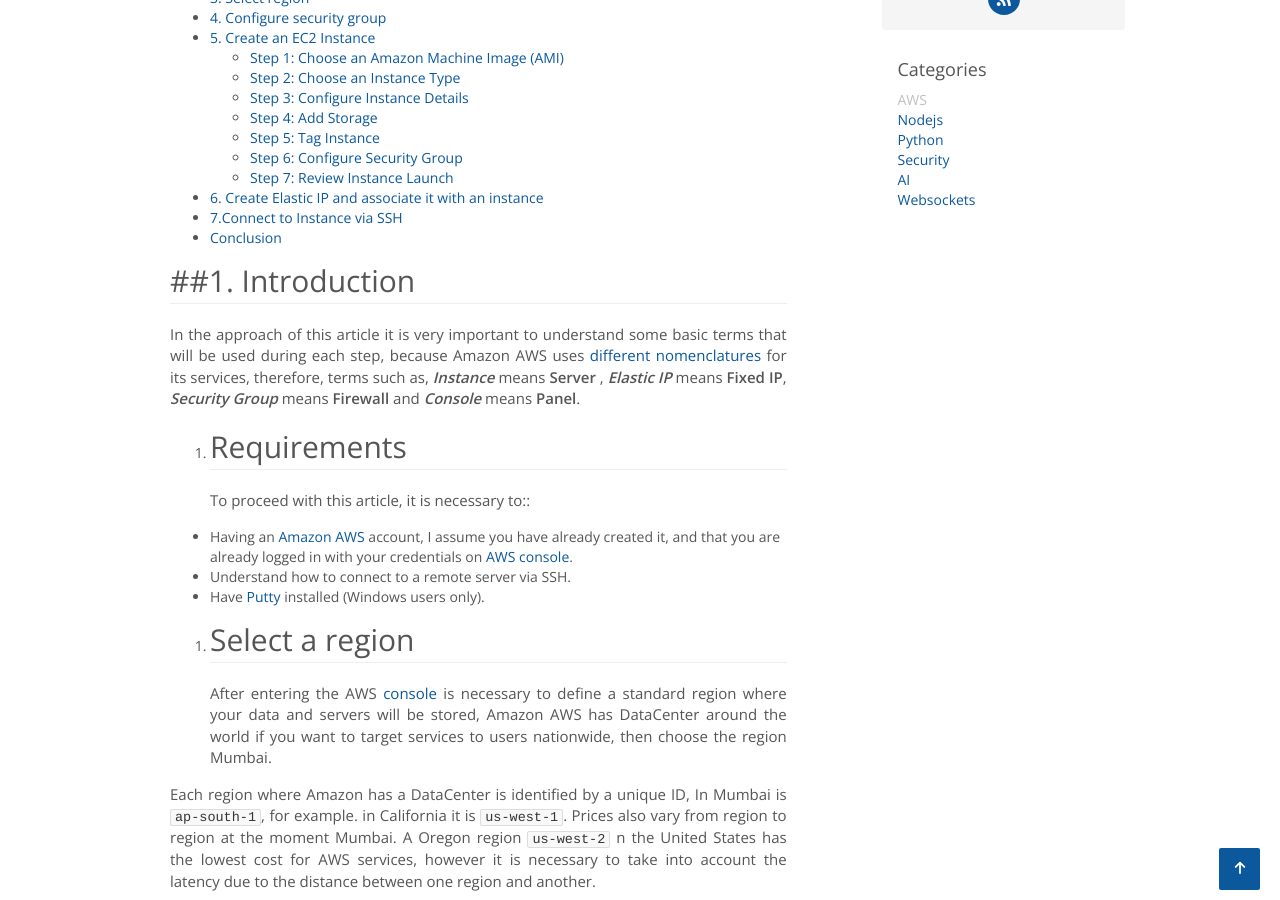
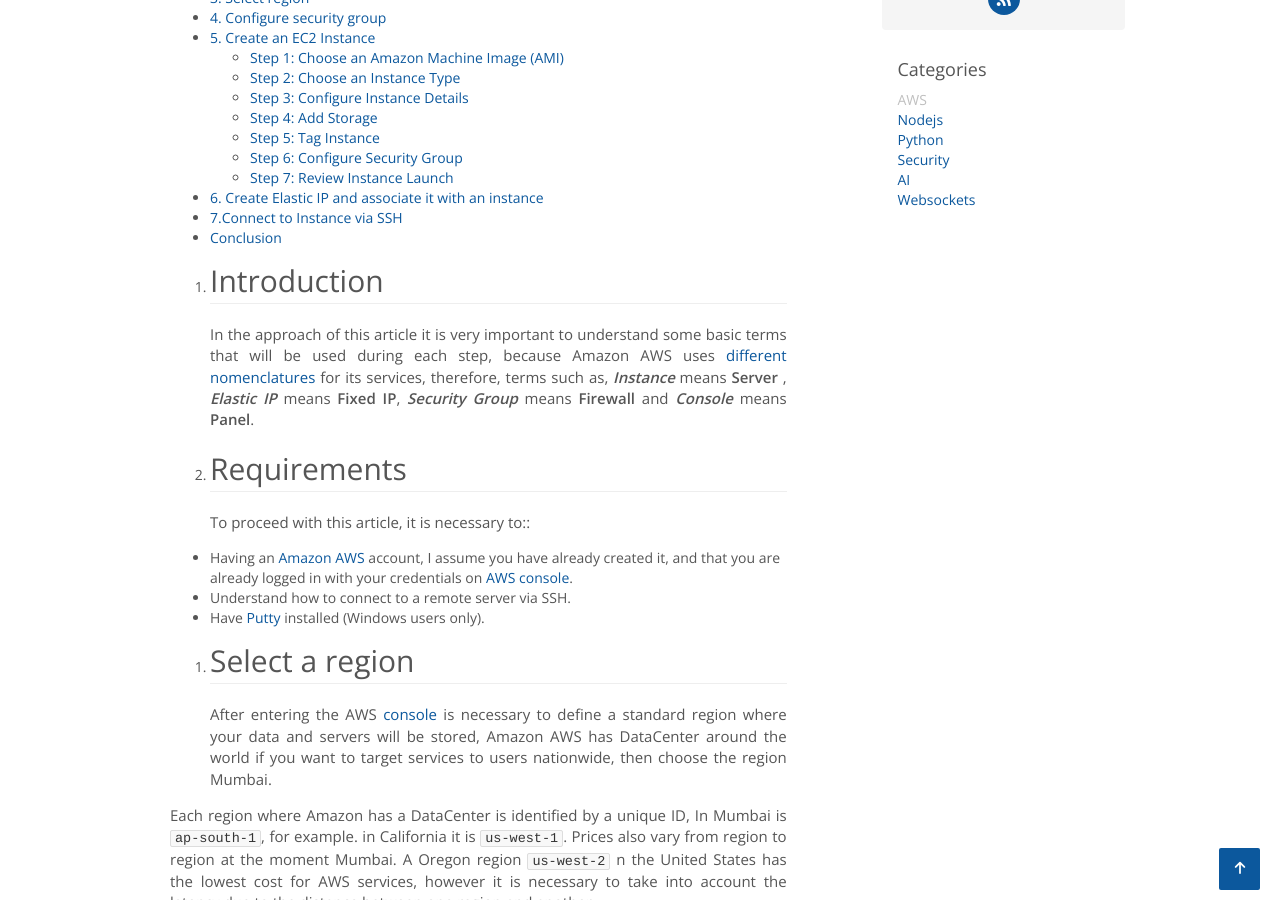
Before and after one commit to shashank34/shashank.github.io, a Jekyll site: the page built from _source/blog/_posts/2020-06-17-create-instance-aws.md, in a window 1280 px wide and 900 px high, scrolled down 536 px. Built offline with Jekyll 4.4.1, drawn with Linux system fonts in a browser that asks for light colours; comment, search, counter and statistics services are not loaded.

Commit message:
some file changed

```diff
--- a/_source/blog/_posts/2020-06-17-create-instance-aws.md
+++ b/_source/blog/_posts/2020-06-17-create-instance-aws.md
@@ -13,7 +13,7 @@
 ----------------
 <!-- MarkdownTOC autolink=true bracket=round  depth=3 -->
 
-- [1. Introduction](#1.-introduction)
+- [1. Introduction](#introduction)
 - [2. Requirements](#2.-requirements)
 - [3. Select region](#3.-select-region)
 - [4. Configure security group](#4.-configure-security-group)
@@ -31,7 +31,7 @@
 
 <!-- /MarkdownTOC -->
 
-##1. Introduction
+1. Introduction
 -----------------
 In the approach of this article it is very important to understand some basic terms that will be used during each step, because Amazon AWS uses [different nomenclatures][glossary] for its services, therefore, terms such as, ***Instance*** means **Server** , ***Elastic IP*** means **Fixed IP**, ***Security Group*** means  **Firewall** and ***Console*** means **Panel**.
 
```
